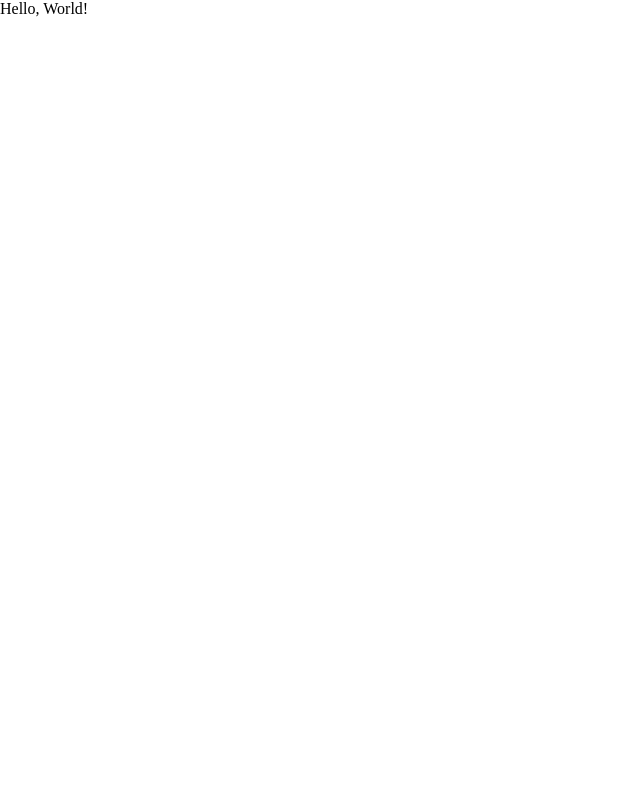
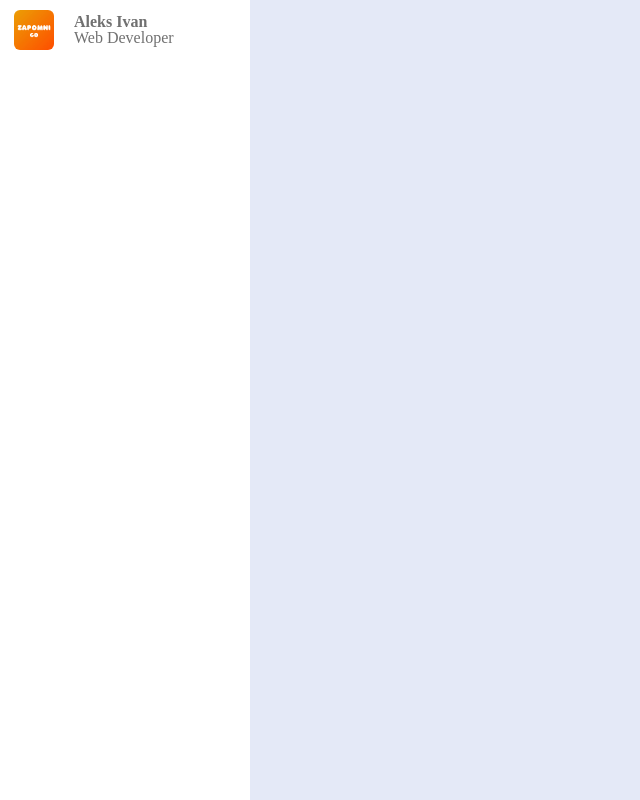
Before and after one commit to ZapomniGo/zapomnigo-client, a React (Vite) app: page / in a window 1280 px wide. Shown: the whole page, without its empty margins (0-640 px from the left). Built offline with nearby package versions, Linux system fonts and the light colour scheme.

Commit message:
added initial navigation structure and design start

```diff
--- a/src/App.tsx
+++ b/src/App.tsx
@@ -1,7 +1,10 @@
+import { Navigation } from "./app-components/Navigation/Navigation";
+
+
 export const App = () => {
   return (
     <>
-      <div className="test">Hello, World!</div>
+      <Navigation/>
     </>
   );
 };
--- /dev/null
+++ b/src/app-components/Navigation/Navigation.tsx
@@ -0,0 +1,21 @@
+export const Navigation = () => {
+    return(
+        <div className="navigation_bar">
+            <nav className="sidebar">
+                <header>
+                    <div className="image-text">
+                        <span className="image">
+                            <img src="src/app-components/Navigation/logo.png" alt="logo"></img>
+                        </span>
+
+                        <div className="text header-text">
+                            <span className="name">Aleks Ivan</span>
+                            <span className="profession">Web Developer</span>
+                        </div>
+                    </div>
+                </header>
+            </nav>
+        </div>
+    )
+
+}
--- /dev/null
+++ b/src/app-components/Navigation/navigation.scss
@@ -0,0 +1,67 @@
+:root{
+    --body-color: #E4E9F7;
+    --sidebar-color: #fff;
+    --primary-color: #695CFE;
+    --primary-color-light: #F6F5FF;
+    --toggle-color: #DDD;
+    --text-color: #707070;
+
+    --tran-03: all 0.2s ease;
+    --tran-03: all 0.3s ease;
+    --tran-04: all 0.4s ease;
+    --tran-05: all 0.5s ease;
+
+}
+
+body{
+    height: 100vh;
+    background: var(--body-color);
+}
+
+.sidebar .text{
+    font-size: 16px;
+    font-weight: 500;
+    color: var(--text-color)
+}
+
+.sidebar .image{
+    min-width: 60px;
+    display: flex;
+    align-items: center ;
+}
+
+
+
+
+.sidebar{
+    position: fixed;
+    top: 0;
+    left: 0;
+    height: 100%;
+    width: 250px;
+    padding: 10px 14px ;
+    background: var(--sidebar-color);
+}
+
+.sidebar .image-text img{
+    width: 40px;
+    border-radius: 6px;
+}
+
+.sidebar header .image-text{
+    display: flex;
+    align-items: center;
+}
+
+header .image-text .header-text{
+    display: flex;
+    flex-direction: column;
+}
+
+.header-text .name{
+    font-weight: 600;
+}
+
+.header-text .profession{
+    margin-top: -2px;
+}
--- a/src/index.scss
+++ b/src/index.scss
@@ -1,2 +1,3 @@
 @import "./app.scss";
 @import "./app-components/Registration/Registration.scss";
+@import "./app-components/Navigation/navigation.scss"
```
Also changed, not shown: src/app-components/Navigation/logo.png (added), src/app-utils/AppRoutes.ts (line endings or trailing spaces).
